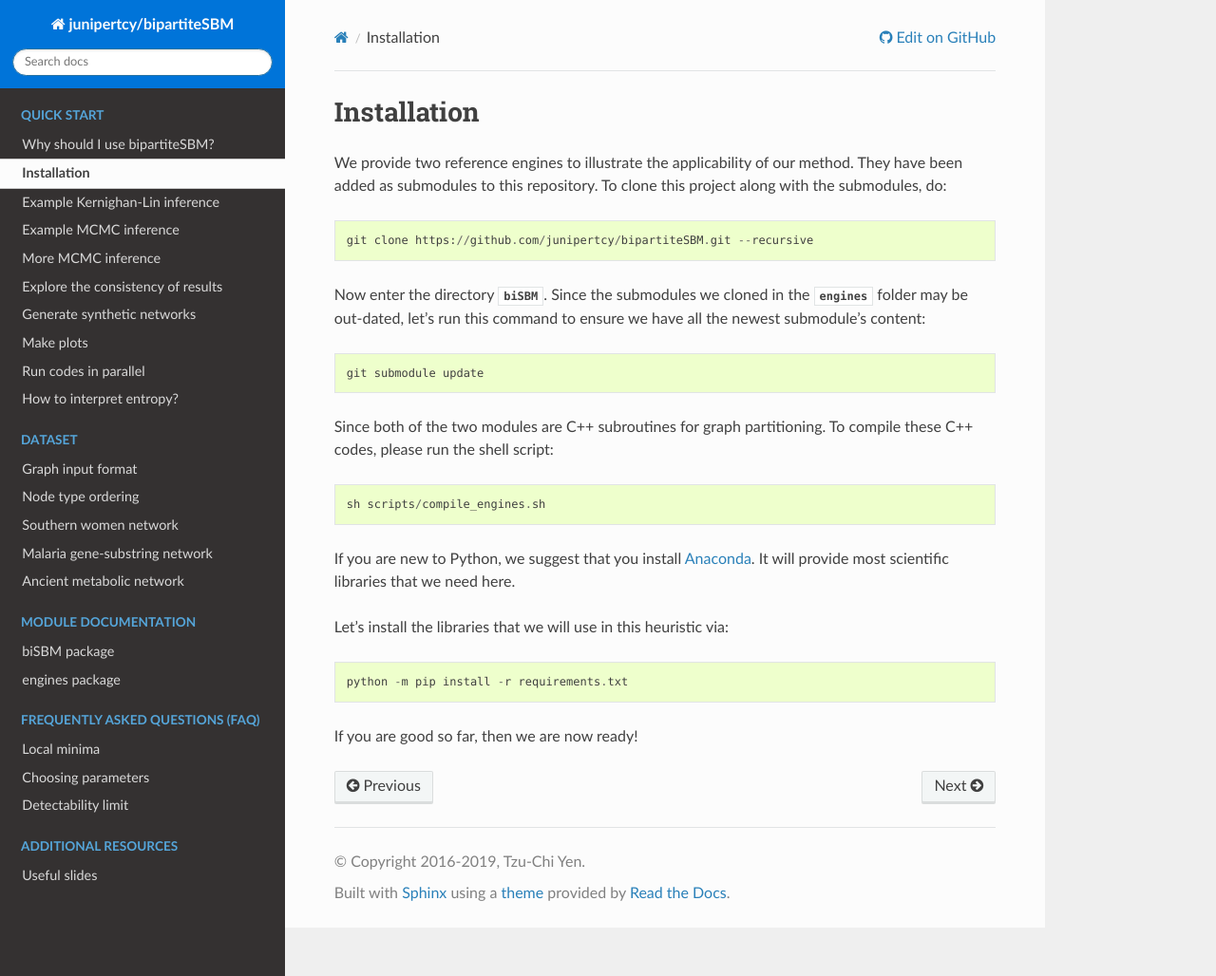
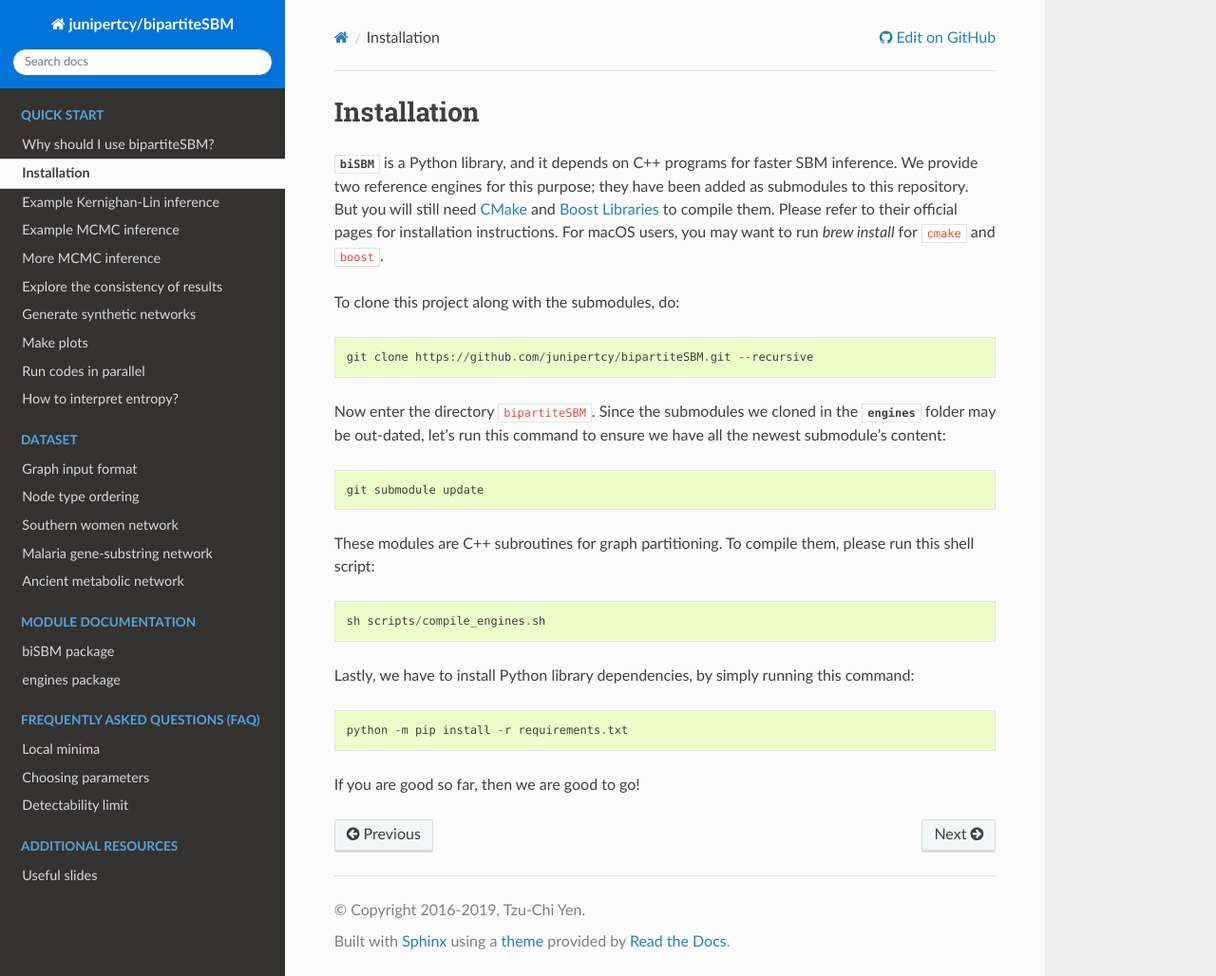
Before and after one commit to junipertcy/bipartiteSBM, a Sphinx documentation site: the page built from docs/usage/installation.rst, in a window 1280 px wide and 1028 px high. Shown: the whole window at 95% size. Built offline with Sphinx 7.4.7 and the Read the Docs theme 2.0.0, drawn with Linux system fonts in a browser that asks for light colours.

Commit message:
doc updates

```diff
--- a/docs/index.rst
+++ b/docs/index.rst
@@ -5,7 +5,7 @@
    :start-line: 13
    :end-before: Documentation
 
-If you have any questions, please contact tzuchi@netscied.tw.
+If you have any questions, please contact tzuchi.yen@colorado.edu.
 
 .. toctree::
    :maxdepth: 2
--- a/docs/usage/installation.rst
+++ b/docs/usage/installation.rst
@@ -1,27 +1,28 @@
 Installation
 ============
 
-We provide two reference engines to illustrate the applicability of our method.
-They have been added as submodules to this repository. To clone this project along with the submodules, do: ::
+:mod:`biSBM` is a Python library, and it depends on C++ programs for faster SBM inference.
+We provide two reference engines for this purpose; they have been added as submodules to this repository.
+But you will still need `CMake <https://cmake.org/>`_ and `Boost Libraries <https://www.boost.org/>`_ to compile them.
+Please refer to their official pages for installation instructions.
+For macOS users, you may want to run `brew install` for ``cmake`` and ``boost``.
+
+To clone this project along with the submodules, do: ::
 
    git clone https://github.com/junipertcy/bipartiteSBM.git --recursive
 
-Now enter the directory :mod:`biSBM`.
+Now enter the directory ``bipartiteSBM``.
 Since the submodules we cloned in the :mod:`engines` folder may be out-dated,
 let's run this command to ensure we have all the newest submodule's content: ::
 
    git submodule update
 
-Since both of the two modules are C++ subroutines for graph partitioning.
-To compile these C++ codes, please run the shell script: ::
+These modules are C++ subroutines for graph partitioning. To compile them, please run this shell script: ::
 
    sh scripts/compile_engines.sh
 
-If you are new to Python, we suggest that you install `Anaconda <https://www.anaconda.com/download/>`_.
-It will provide most scientific libraries that we need here.
-
-Let's install the libraries that we will use in this heuristic via: ::
+Lastly, we have to install Python library dependencies, by simply running this command: ::
 
    python -m pip install -r requirements.txt
 
-If you are good so far, then we are now ready!
+If you are good so far, then we are good to go!
--- a/docs/usage/mcmc-inference.rst
+++ b/docs/usage/mcmc-inference.rst
@@ -28,8 +28,8 @@ nodes of type-`a` are indexed first and then followed by nodes of type-`b`.
 For example, if we have a sample network whose number (i.e., size) of type-`a` nodes is :math:`n_a=18` and the
 number of type-`b` nodes is :math:`n_b=14`.
 
-This means that the nodes which indexed with :math:`0 \dots 18` are type-`a` nodes and those indexed with
-:math:`18 \dots 32` are type-`b` nodes. Once we have specified the engine, it's time to bake the dataset!  ::
+This means that the nodes which indexed with :math:`0 \dots 17` are type-`a` nodes and those indexed with
+:math:`18 \dots 31` are type-`b` nodes. Once we have specified the engine, it's time to bake the dataset!  ::
 
    edgelist = get_edgelist("dataset/test/southernWomen.edgelist")
    types = get_types("dataset/test/southernWomen.types")
@@ -60,7 +60,7 @@ Now, we can start the heuristic search!  ::
 We should expect to wait for a minute or two for the program to complete (depending on the size of the network).
 
 For the `sourthernWomen` dataset, we will see that there are no statistically significant communities other than the
-act of being a bipartite network. That is, we reached a trivial conclusion that :math:`K_a=1` and :math:`K_b=1`.
+fact of being a bipartite network. That is, we reached a trivial conclusion that :math:`K_a=1` and :math:`K_b=1`.
 
 If you are interested to run the heuristic again, just to check the consistency of the result,
 you can re-initiate the :class:`biSBM.optimalks.OptimalKs` class and then re-do the `minimize_bisbm_dl()`.
```
Also changed, not shown: 1 other file.
